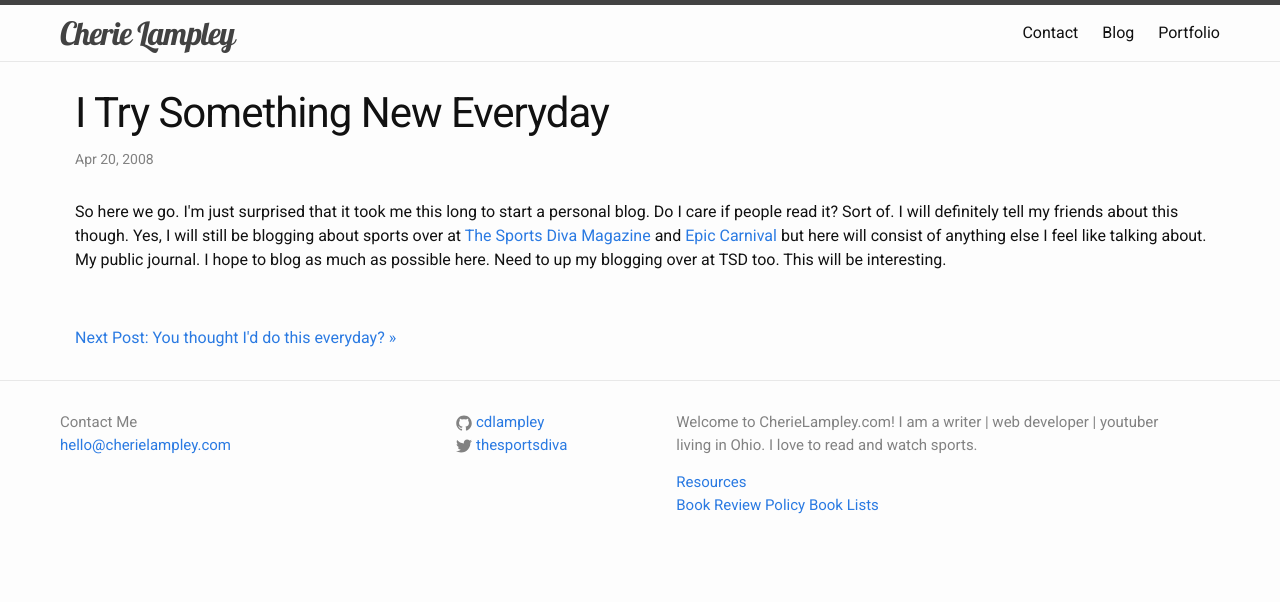
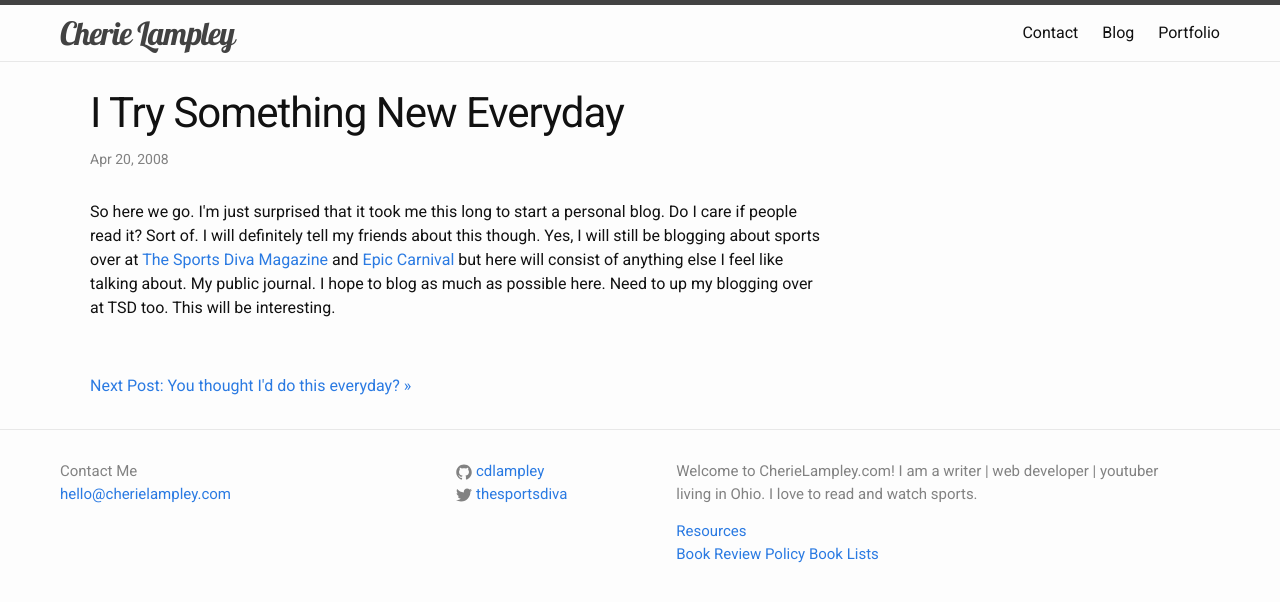
Before and after one commit to cdlampley/cdlampley.github.io, a Jekyll site: the page built from blog/_posts/2008-04-20-i-try-something-new-everyday.md, in a window 1280 px wide. Shown: the top 602 px of the page. Built offline with Jekyll 4.4.1, drawn with Linux system fonts in a browser that asks for light colours; nearby versions of some CDN libraries; comment, search, counter and statistics services are not loaded.

Commit message:
Update post.html

```diff
--- a/_layouts/post.html
+++ b/_layouts/post.html
@@ -2,6 +2,7 @@
 layout: default
 ---
 <div class="container">
+  <div class="col-md-8">
 <div class="post">
   <header class="post-header">
     <h1 class="post-title">{{ page.title }}</h1>
@@ -19,5 +20,10 @@
     {% endif %}
   </div>
   {% include disqus.html %}
+  </div>
+  <div class="col-md-4">
+
+
+  </div>
 </div>
 </div>
```
